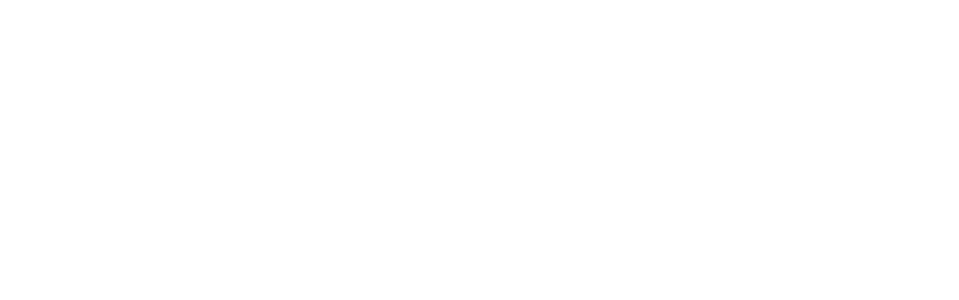
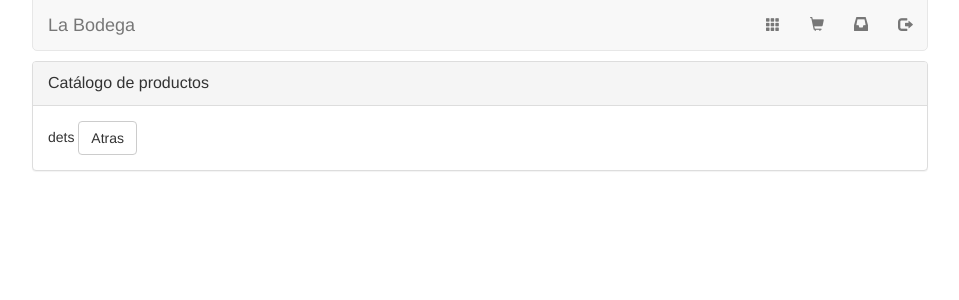
Before and after one commit to gtorres04/TiendaVirtualAngularCLI, an Angular app: page /catalogo-productos/detalle-producto/1 in a window 1280 px wide. Before the commit this address led to /. Shown: the top 300 px of the page, without its empty margins (160-1119 px from the left). Built offline with nearby package versions, Linux system fonts and the light colour scheme.

Commit message:
feat: se envia el codigo del producto por router, solo falta consultar el producto

```diff
--- a/src/app/app-routing.component.ts
+++ b/src/app/app-routing.component.ts
@@ -2,10 +2,12 @@
 import { Routes, RouterModule } from "@angular/router";
 import {LoginComponent} from "./component/login/login.component";
 import { CatalogoProductosComponent } from "./component/catalogo-productos/catalogo-productos.component";
+import { DetalleProductoComponent } from "./component/detalle-producto/detalle-producto.component";
 
 const routes: Routes = [
     {path: '', component: LoginComponent},
-    {path: 'catalogo-productos', component: CatalogoProductosComponent}
+    {path: 'catalogo-productos', component: CatalogoProductosComponent},
+    {path: 'catalogo-productos/detalle-producto/:id', component: DetalleProductoComponent}
 ];
 
 @NgModule({
--- a/src/app/app.module.ts
+++ b/src/app/app.module.ts
@@ -11,6 +11,7 @@
 import { CatalogoProductosComponent } from './component/catalogo-productos/catalogo-productos.component';
 import { ItemProductoComponent } from './component/item-producto/item-producto.component';
 import { ProductosService } from './service/productos.service';
+import { DetalleProductoComponent } from './component/detalle-producto/detalle-producto.component';
 
 @NgModule({
   declarations: [
@@ -18,7 +19,8 @@
     LoginComponent,
     MenuPrincipalComponent,
     CatalogoProductosComponent,
-    ItemProductoComponent
+    ItemProductoComponent,
+    DetalleProductoComponent
   ],
   imports: [
     BrowserModule,
--- a/src/app/component/catalogo-productos/catalogo-productos.component.css
+++ b/src/app/component/catalogo-productos/catalogo-productos.component.css
@@ -1,9 +1,3 @@
-.panel-catalogo-productos{
-    width: 70%;
-    margin: 0 auto;
-    margin-top: 10px;
-}
-
 .formulario-buscar *{
     display: block;
     margin-right: 15px;
--- /dev/null
+++ b/src/app/component/detalle-producto/detalle-producto.component.html
@@ -0,0 +1,10 @@
+<app-menu-principal></app-menu-principal>
+<div class="panel-detalle-producto panel panel-default">
+  <div class="panel-heading">
+    <span class="panel-title">Catálogo de productos</span>
+  </div>
+  <div class="panel-body">
+    dets
+    <a href="javascript:;" (click)="goBack()" class="btn btn-default">Atras</a>
+  </div>
+</div>
--- /dev/null
+++ b/src/app/component/detalle-producto/detalle-producto.component.ts
@@ -0,0 +1,24 @@
+import { Component, OnInit } from '@angular/core';
+import { Location } from '@angular/common';
+import { ActivatedRoute } from '@angular/router';
+
+@Component({
+  selector: 'app-detalle-producto',
+  templateUrl: './detalle-producto.component.html',
+  styleUrls: ['./detalle-producto.component.css']
+})
+export class DetalleProductoComponent implements OnInit {
+
+  constructor(private location: Location, private route: ActivatedRoute) { }
+
+  ngOnInit() {
+    this.route.params.subscribe(params => {
+      if(params['id'] != null){
+          console.log(params['id']);
+      }
+    });
+  }
+  goBack(): void {
+      this.location.back();
+  }
+}
--- a/src/app/component/item-producto/item-producto.component.html
+++ b/src/app/component/item-producto/item-producto.component.html
@@ -9,7 +9,7 @@
       <label for="">Unidades Disponibles:</label><span>{{producto.unidadesDisponibles}}</span>
     </div>
     <div>
-      <button type="button" class="btn btn-primary">Ver Mas</button>
+      <a href="javascript:;" [routerLink]="['detalle-producto',producto.id]" class="btn btn-primary">Ver Mas</a>
       <button type="button" class="btn btn-warning">Añadir</button>
       <input type="number" name="cantidadAgregar" value="">
     </div>
--- a/src/app/domain/producto.ts
+++ b/src/app/domain/producto.ts
@@ -1,4 +1,5 @@
 export class Producto {
+    id:Number;
     nombre:String;
     imagen:String;
     precio:Number;
--- a/src/styles.css
+++ b/src/styles.css
@@ -2,3 +2,8 @@
 body, h1{
     margin: 0px;
 }
+.panel-catalogo-productos, .panel-detalle-producto{
+    width: 70%;
+    margin: 0 auto;
+    margin-top: 10px;
+}
```
Also changed, not shown: src/app/component/detalle-producto/detalle-producto.component.css (added), 1 other file (tests, documents, lock files or other folders).
